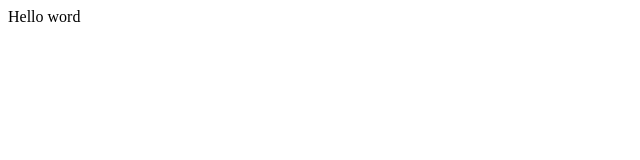
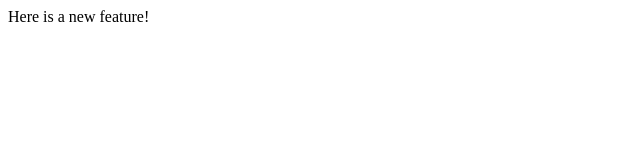
Before and after one commit to tiash15/learning-Git, a plain HTML site: page index.html in a window 1280 px wide. Shown: the full height of the page, 0-640 px from the left. Drawn offline with Linux system fonts and the light colour scheme.

Commit message:
Added new branch feature

```diff
--- a/index.html
+++ b/index.html
@@ -4,6 +4,6 @@
     <title> Test </title>
   </head>
   <body>
-  Hello word
+  Here is a new feature!
   </body>
 </html>
```
